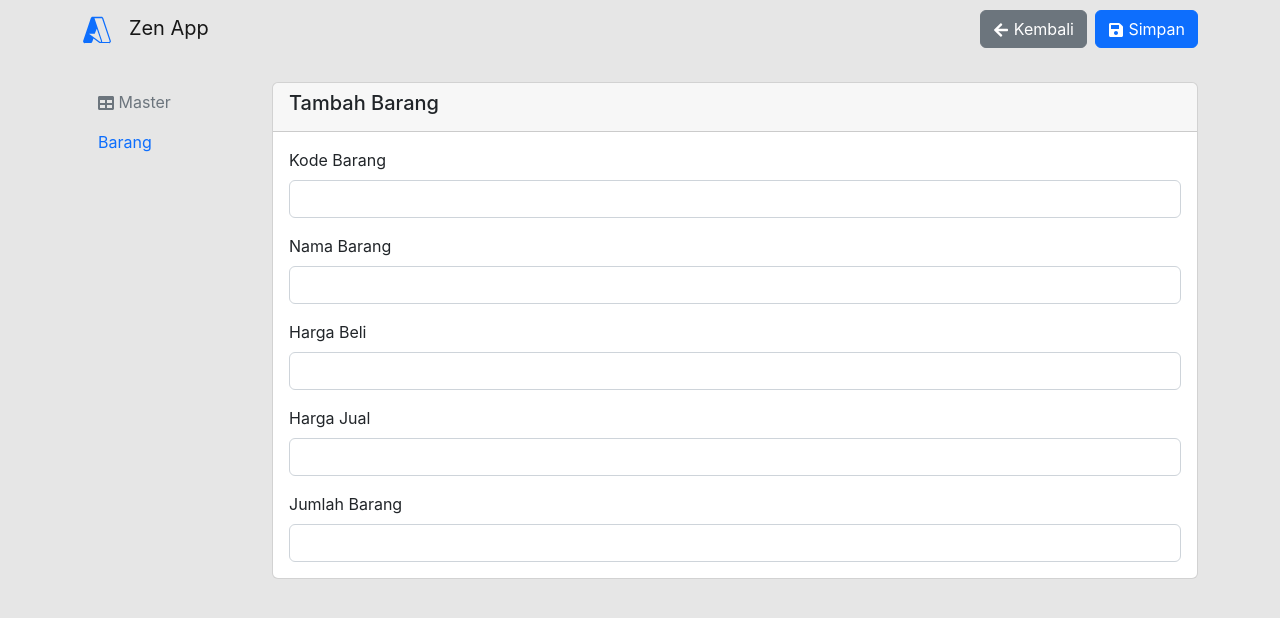
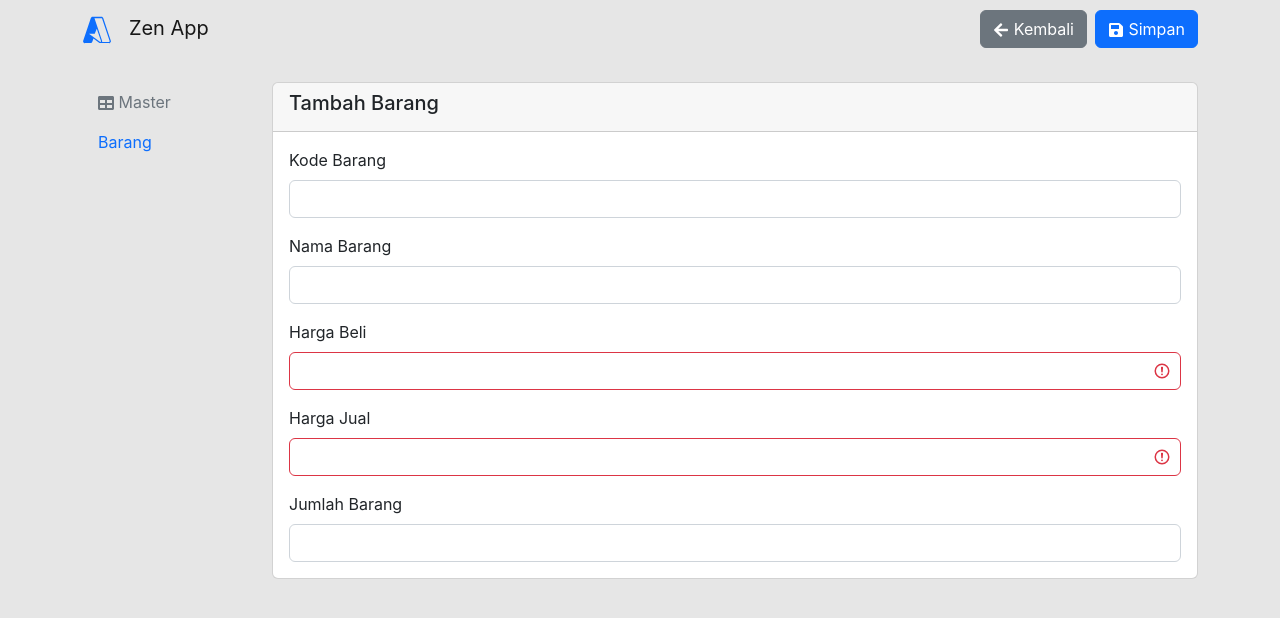
Before and after one commit to coderitma/react-pos, a React (Create React App) app: page /barang/add in a window 1280 px wide. Shown: the top 618 px of the page. Built offline with nearby package versions, Linux system fonts and the light colour scheme.

Commit message:
step 09/18

```diff
--- a/src/pages/barang/BarangAddPage.js
+++ b/src/pages/barang/BarangAddPage.js
@@ -64,6 +64,12 @@ const BarangAddPage = () => {
             <Form.Control
               name="hargaBeli"
               type="number"
+              isValid={parseInt(barang.hargaBeli) > 0}
+              isInvalid={
+                !barang.hargaBeli ||
+                parseInt(barang.hargaBeli) >= parseInt(barang.hargaJual) ||
+                parseInt(barang.hargaBeli) === 0
+              }
               value={barang.hargaBeli || ""}
               onChange={handleInput}
             />
@@ -73,6 +79,11 @@ const BarangAddPage = () => {
             <Form.Control
               name="hargaJual"
               type="number"
+              isInvalid={
+                !barang.hargaJual ||
+                parseInt(barang.hargaBeli) >= parseInt(barang.hargaJual) ||
+                parseInt(barang.hargaJual) === 0
+              }
               value={barang.hargaJual || ""}
               onChange={handleInput}
             />
```
